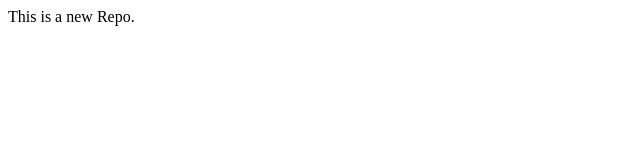
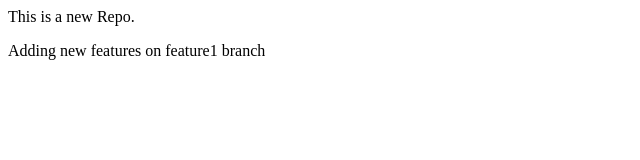
Before and after one commit to RVrishavRV/localRepo, a plain HTML site: page index.html in a window 1280 px wide. Shown: the whole page, without its empty margins (0-640 px from the left). Drawn offline with Linux system fonts and the light colour scheme.

Commit message:
Added new feature from feature1 branch

```diff
--- a/index.html
+++ b/index.html
@@ -1 +1,2 @@
 <p>This is a new Repo.</p>
+<p>Adding new features on feature1 branch</p>
```
